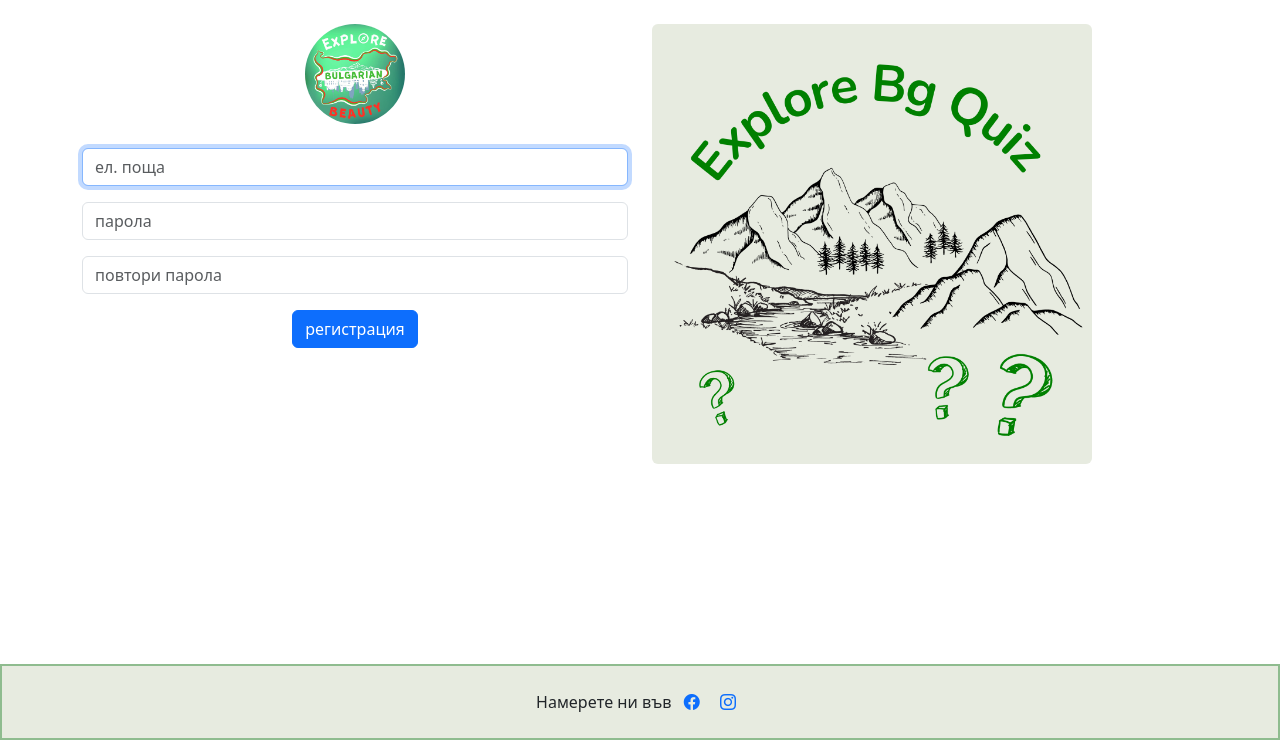
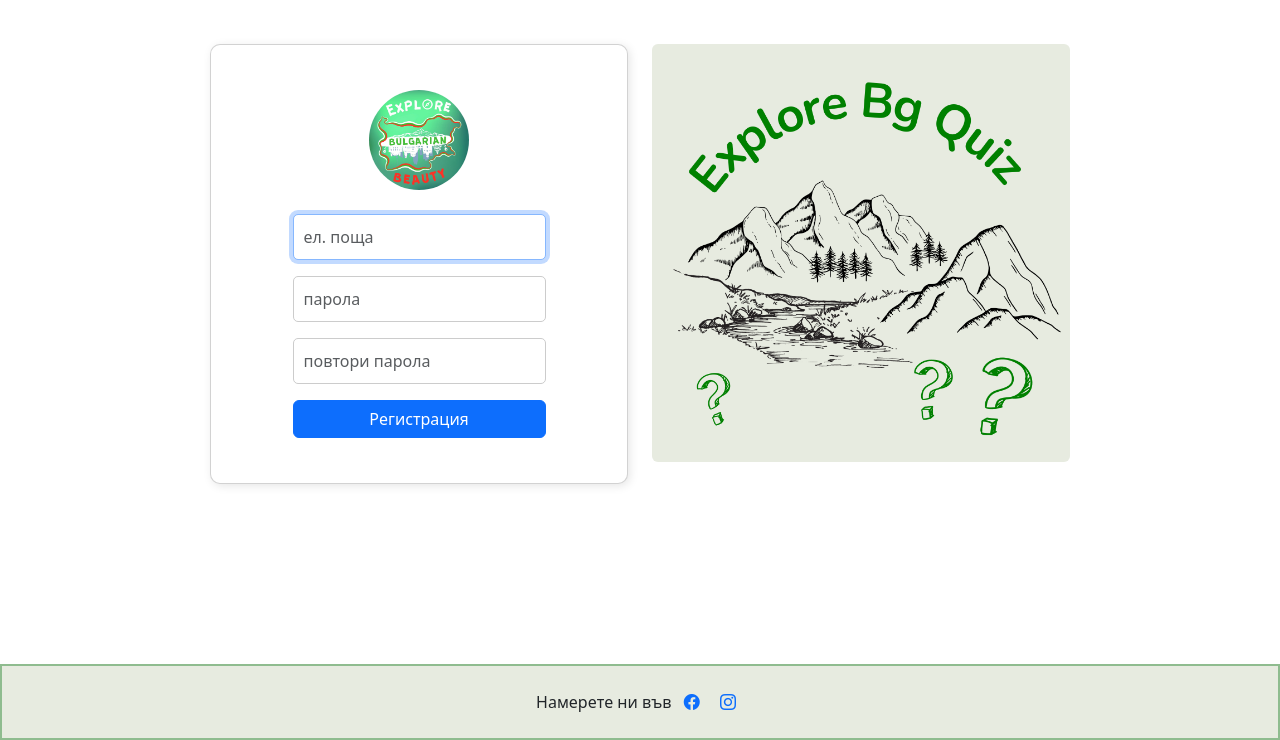
Before and after one commit to bvoytash/Quiz-Application, a Django app: page /auth/register/ in a window 1280 px wide. Shown: the part 60-800 px from the top of the page. Run offline with Django 4.2, Linux system fonts and the light colour scheme; parts of the project's set-up code (start-up, migrations or seed data) failed here and were passed over; some libraries are stand-ins or nearby versions.

Commit message:
sign up frontend updated

```diff
--- a/templates/auth/sign_up.html
+++ b/templates/auth/sign_up.html
@@ -1,21 +1,51 @@
 {% extends 'base.html' %}
 {% block page_content %}
 {% load widget_tweaks %}
-    <div class="container">
+<style>
+    .register-container {
+        max-width: 900px;
+        margin: auto;
+        padding: 20px;
+    }
+    .register-card {
+        padding: 40px;
+        display: flex;
+        align-items: center;
+        justify-content: center;
+        min-height: 440px; /* Match the height of the image */
+        box-shadow: 2px 2px 10px rgba(0, 0, 0, 0.1);
+        border-radius: 10px;
+    }
+    .register-img {
+        display: block;
+        margin: auto;
+    }
+    .register-form input {
+        width: 100%;
+        padding: 10px;
+        margin-top: 10px;
+        border-radius: 5px;
+        border: 1px solid #ccc;
+    }
+</style>
+
+<div class="container register-container">
     <div class="row justify-content-center">
-            <div class="col-md-6 text-center">
+        <!-- Registration Form Section -->
+        <div class="col-md-6">
+            <div class="card register-card">
+                <form method="post" action="{% url 'sign up' %}" class="text-center">
+                    {% csrf_token %}
                     <div class="mb-4">
-                    <img src="/static/img/logo.jpeg" width="100px" height="100px" class="rounded-circle login-img">
+                        <img src="/static/img/logo.jpeg" width="100px" height="100px" class="rounded-circle register-img">
                     </div>
-                <form method="post" action="{% url 'sign up' %}">
-                    {% csrf_token %}
-                    <div class="mb-3">
+                    <div class="mb-3 register-form">
                         {% render_field form.email class="form-control" placeholder='ел. поща' %}
                     </div>
-                    <div class="mb-3">
+                    <div class="mb-3 register-form">
                         {% render_field form.password1 class="form-control" placeholder='парола' %}
                     </div>
-                    <div class="mb-3">
+                    <div class="mb-3 register-form">
                         {% render_field form.password2 class="form-control" placeholder='повтори парола' %}
                     </div>
                     {% if form.errors %}
@@ -23,9 +53,12 @@
                             Моля, коригирайте грешките по-долу.
                         </div>
                     {% endif %}
-                    <button type="submit" class="btn btn-primary" style="width: auto; display: inline-block;">регистрация</button>
+                    <button type="submit" class="btn btn-primary w-100">Регистрация</button>
                 </form>
             </div>
+        </div>
+
+        <!-- Image Section -->
         <div class="col-md-6 d-none d-md-block">
             <img src="/static/img/new_logo.png" width="440px" height="440px" class="img-fluid rounded login-right-img">
         </div>
```
Lines whose indentation alone changed are shown as unchanged.
